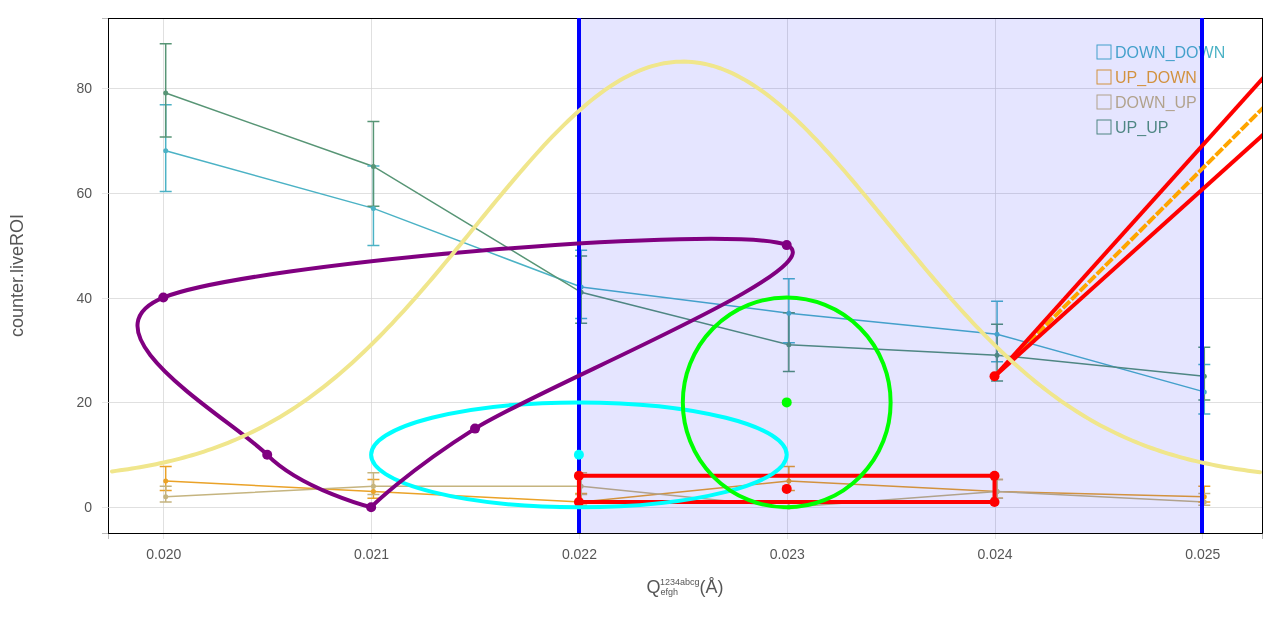
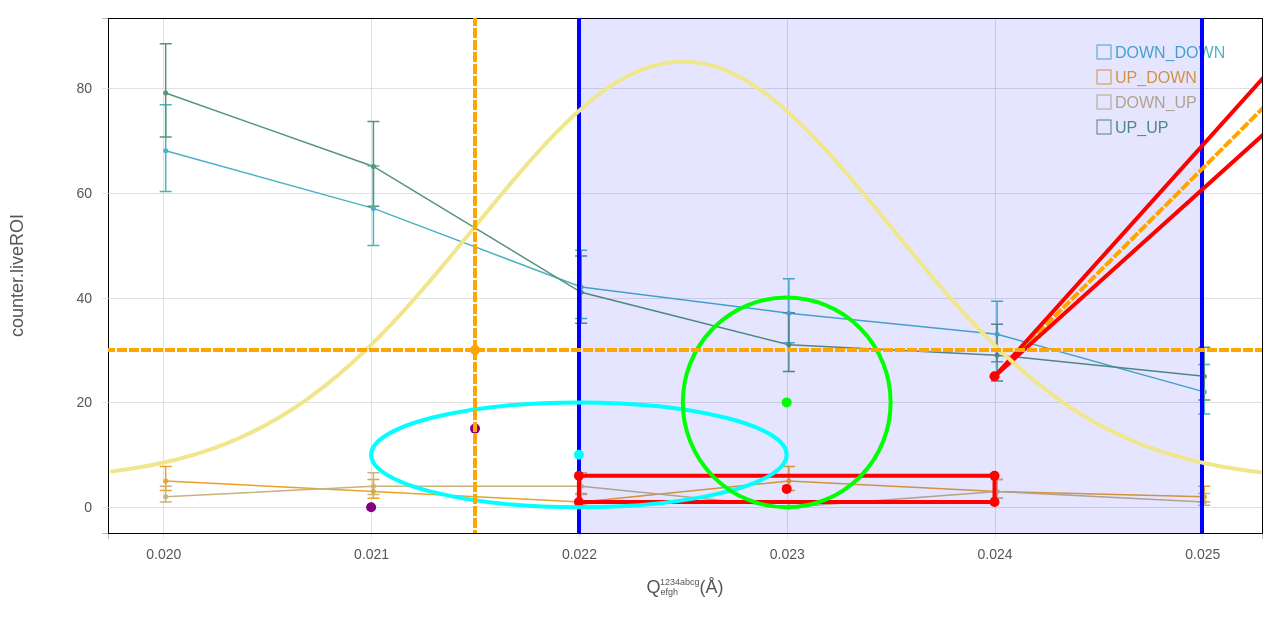
Before and after one commit to usnistgov/d3-science, a plain HTML site: page demos/d3-errorbars-rectangle-ellipse.html in a window 1280 px wide. Drawn offline with nearby package versions, Linux system fonts and the light colour scheme.

Commit message:
adding new interactor to demo

```diff
--- a/demos/d3-errorbars-rectangle-ellipse.html
+++ b/demos/d3-errorbars-rectangle-ellipse.html
@@ -124,6 +124,11 @@ rect.zoom {
   stroke: steelblue;
   fill-opacity: 0.5;
 }
+
+path.crosshair {
+    stroke: orange;
+    stroke-dasharray: 10,2;
+}
 </style>
   <script src="//d3js.org/d3.v4.min.js" charset="utf-8"></script>
   <script src="//d3js.org/d3-dispatch.v1.js"></script>
@@ -136,6 +141,7 @@ rect.zoom {
   <script src="../lib/x-slice-interactor.js"></script>
   <script src="../lib/polygon-interactor.js"></script>
   <script src="../lib/monotonic-function-interactor.js"></script>
+  <script src="../lib/crosshair-interactor.js"></script>
 </head>
 <body>
 <script>
@@ -214,15 +220,16 @@ window.onload = function() {
     name:'roi_polygon',
     color1: 'purple',
     color2: 'LightOrange',
-    interpolation: 'Cardinal',
+    interpolation: 'Linear',
     prevent_crossing: false,
     show_points: true,
-    show_lines: true,
-    close_path: true,
+    show_lines: false,
+    close_path: false,
     fill: "none",
     //showcenter: true,
     //show: true,
-    points: [[0.021,0], [0.0215,15],[0.023, 50], [0.02, 40], [0.0205,10]]
+    //points: [[0.021,0], [0.0215,15],[0.023, 50], [0.02, 40], [0.0205,10]]
+    points: [[0.021,0], [0.0215,15]]
   }
 
   var opts_functional = {
@@ -232,6 +239,15 @@ window.onload = function() {
     functional: function(x) { return 80 * Math.exp(-Math.pow((x - 0.0225), 2) / (2 * Math.pow(0.001, 2))) + 5 },
     show_lines: true,
     dx: 4
+  }
+
+  var opts_crosshair = {
+    type: "crosshair",
+    name: "crosshair",
+    color1: "orange",
+    color2: "lightBlue",
+    cx: 0.0215,
+    cy: 30
   }
 
   d3.json("sample_data/pbr_live_data.json", function(error, data) {
@@ -246,6 +262,7 @@ window.onload = function() {
       x_slice = new xSliceInteractor.default(optsx);
       polygon = new polygonInteractor.default(opts_poly);
       functional = new monotonicFunctionInteractor.default(opts_functional);
+      crosshair = new crosshairInteractor.default(opts_crosshair);
       chart
         .options(data[0].options)
         .interactors(x_slice)
@@ -255,6 +272,7 @@ window.onload = function() {
         .interactors(angle_slice)
         .interactors(polygon)
         .interactors(functional)
+        .interactors(crosshair)
         //.zoomRect(true)
       chart.options({axes: {xaxis: {label: 'Q<tspan dy="2" class="sub">efgh</tspan><tspan dx="-2em" dy="-10" class="sub">1234abcg</tspan><tspan dy="8">(&#8491;)</tspan>'}}}).update()
 
```
